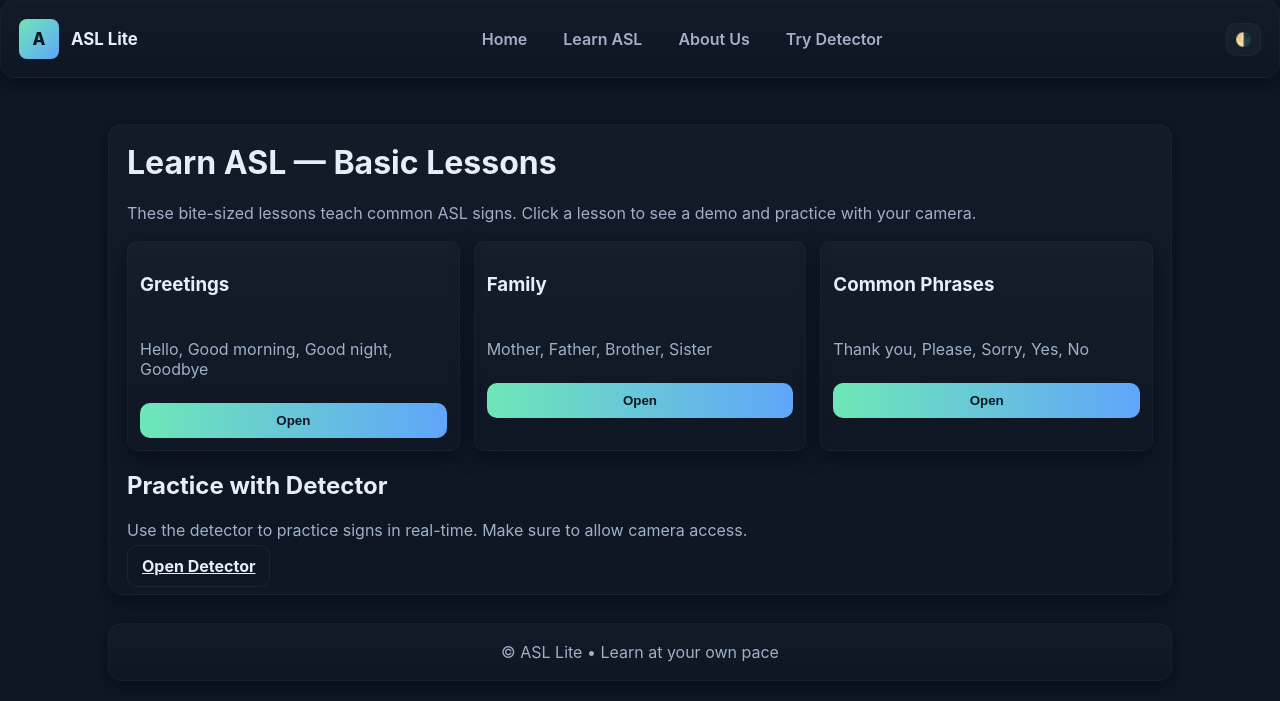
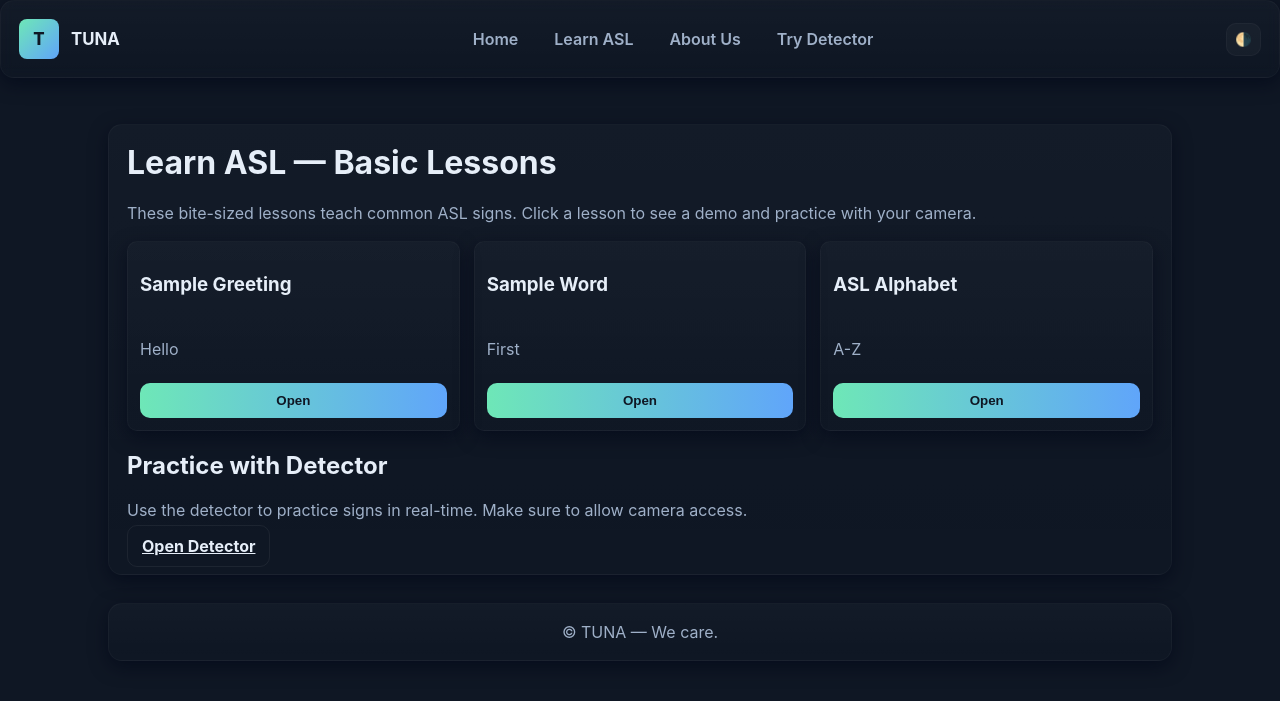
Before and after one commit to yukio031/asl-lite, a Django app: page /learn-asl/ in a window 1280 px wide. Shown: the top 701 px of the page. Run offline with Django 5.2, Linux system fonts and the light colour scheme.

Commit message:
Update branding and add video modal functionality

```diff
--- a/translator/templates/learn_asl.html
+++ b/translator/templates/learn_asl.html
@@ -15,13 +15,7 @@
   --glass: rgba(0,0,0,0.03);
 }
 *{box-sizing:border-box;}
-html,body{
-  height:100%;
-  margin:0;
-  font-family:Inter,ui-sans-serif,system-ui,-apple-system,"Segoe UI",Roboto,"Helvetica Neue",Arial;
-  color:var(--text);
-  background:var(--bg);
-}
+html,body{height:100%;margin:0;font-family:Inter,ui-sans-serif,system-ui,-apple-system,"Segoe UI",Roboto,"Helvetica Neue",Arial;color:var(--text);background:var(--bg);}
 .header{display:flex;align-items:center;justify-content:space-between;padding:14px 20px;background:transparent;position:sticky;top:0;backdrop-filter: blur(6px);z-index:20;}
 .brand{display:flex;align-items:center;gap:12px;font-weight:700;font-size:1.05rem}
 .logo{width:40px;height:40px;border-radius:8px;background:linear-gradient(135deg,var(--accent),#60a5fa);display:flex;align-items:center;justify-content:center;color:var(--bg);font-weight:800}
@@ -40,11 +34,35 @@ html,body{
 @media(max-width:520px){.grid{grid-template-columns:1fr}}
 .controls{display:flex;gap:8px;align-items:center}
 .toggle{padding:8px;border-radius:10px;background:var(--glass);cursor:pointer;border:1px solid rgba(255,255,255,0.03)}
+/* Video Modal */
+#videoModal{
+    display:none;
+    position:fixed;
+    top:0; left:0;
+    width:100%; height:100%;
+    background:rgba(0,0,0,0.8);
+    justify-content:center; align-items:center;
+    z-index:50;
+}
+#videoModal video{
+    max-width:90%; max-height:80%;
+    border-radius:10px;
+}
+#closeVideo{
+    position:absolute;
+    top:8px; right:8px;
+    padding:6px 12px;
+    background:red;
+    color:white;
+    border:none;
+    border-radius:4px;
+    cursor:pointer;
+}
 </style>
 </head>
 <body>
 <header class="header card">
-  <div class="brand"><div class="logo">A</div><div>ASL Lite</div></div>
+  <div class="brand"><div class="logo">T</div><div>TUNA</div></div>
   <nav class="nav" aria-label="Main Navigation">
     <a href="{% url 'home' %}">Home</a>
     <a href="{% url 'learn_asl' %}">Learn ASL</a>
@@ -63,19 +81,19 @@ html,body{
 
     <div class="grid">
       <div class="lesson card">
-        <h3>Greetings</h3>
-        <p style="color:var(--muted)">Hello, Good morning, Good night, Goodbye</p>
+        <h3>Sample Greeting</h3>
+        <p style="color:var(--muted)">Hello</p>
         <button class="button primary" onclick="openLesson('greetings')">Open</button>
       </div>
       <div class="lesson card">
-        <h3>Family</h3>
-        <p style="color:var(--muted)">Mother, Father, Brother, Sister</p>
-        <button class="button primary" onclick="openLesson('family')">Open</button>
+        <h3>Sample Word</h3>
+        <p style="color:var(--muted)">First</p>
+        <button class="button primary" onclick="openLesson('words')">Open</button>
       </div>
       <div class="lesson card">
-        <h3>Common Phrases</h3>
-        <p style="color:var(--muted)">Thank you, Please, Sorry, Yes, No</p>
-        <button class="button primary" onclick="openLesson('phrases')">Open</button>
+        <h3>ASL Alphabet</h3>
+        <p style="color:var(--muted)">A-Z</p>
+        <button class="button primary" onclick="openLesson('alphabet')">Open</button>
       </div>
     </div>
 
@@ -86,8 +104,16 @@ html,body{
     </section>
   </div>
 
+  <!-- Video Modal -->
+  <div id="videoModal">
+    <div style="position:relative;">
+        <video id="lessonVideo" controls></video>
+        <button id="closeVideo">Close</button>
+    </div>
+  </div>
+
   <footer class="footer card">
-    <div>© ASL Lite • Learn at your own pace</div>
+    <div>© TUNA — We care.</div>
   </footer>
 </main>
 
@@ -103,9 +129,44 @@ html,body{
     localStorage.setItem('asl_theme', cur);
   });
 
+  // Lesson Video Modal
+  const modal = document.getElementById('videoModal');
+  const video = document.getElementById('lessonVideo');
+  const closeBtn = document.getElementById('closeVideo');
+
+const lessons = {
+    'greetings': "{% static 'JaoVid/asl_hello.mp4' %}",
+    'words':     "{% static 'JaoVid/asl_first.mp4' %}",
+    'alphabet':  "{% static 'JaoVid/asl_alphabet.mp4' %}"
+};
+
+
   window.openLesson = function(name){
-    alert('Open lesson: ' + name + '. The lesson demo will use your existing detector UI if available.');
+    if(lessons[name]){
+        video.src = lessons[name];
+        modal.style.display = 'flex';
+        video.play();
+        video.scrollIntoView({behavior:'smooth'});
+    } else {
+        alert('No video available for ' + name);
+    }
   };
+
+  closeBtn.addEventListener('click', () => {
+    video.pause();
+    video.currentTime = 0;
+    modal.style.display = 'none';
+  });
+
+  // Optional: close modal by clicking outside the video
+  modal.addEventListener('click', (e) => {
+    if(e.target === modal){
+        video.pause();
+        video.currentTime = 0;
+        modal.style.display = 'none';
+    }
+  });
+
 })();
 </script>
 </body>
```
